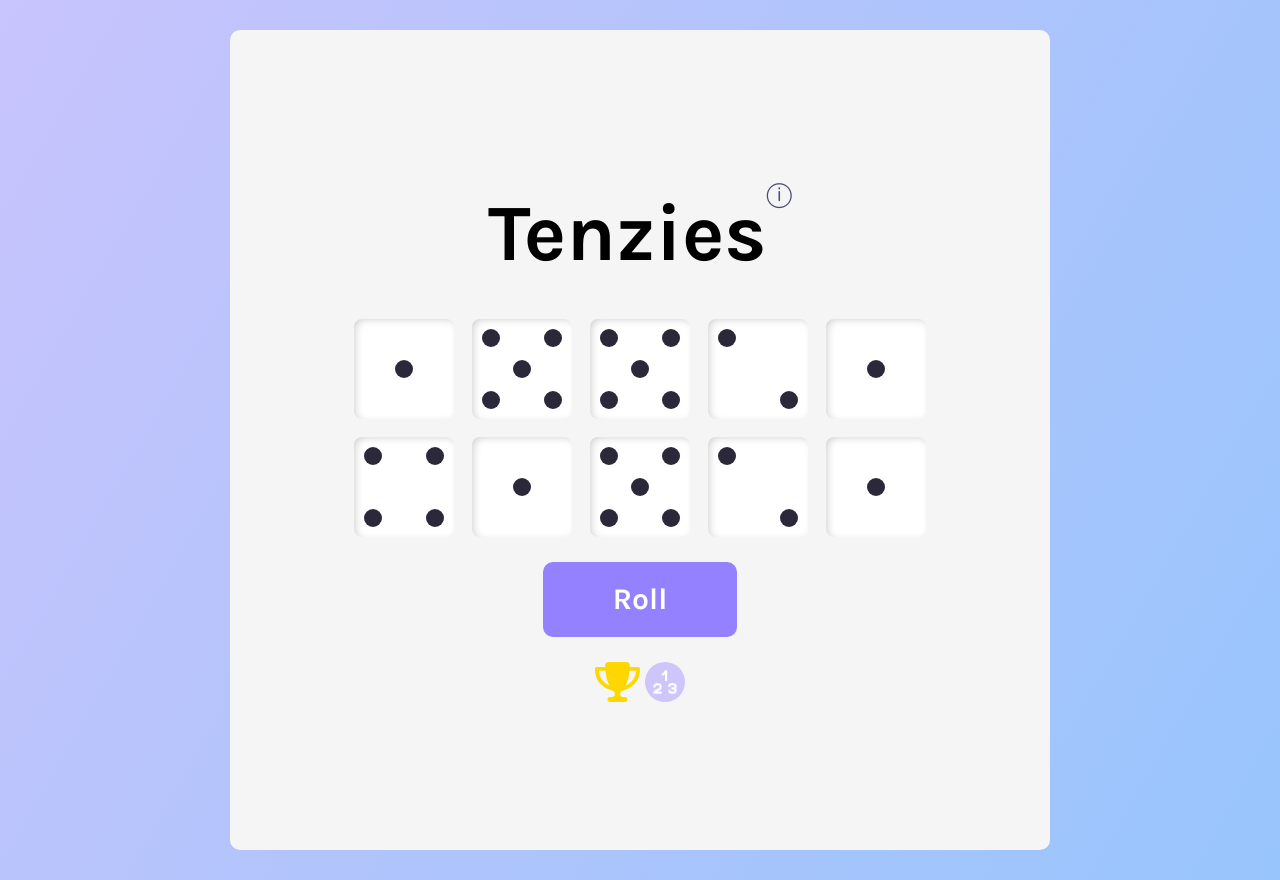
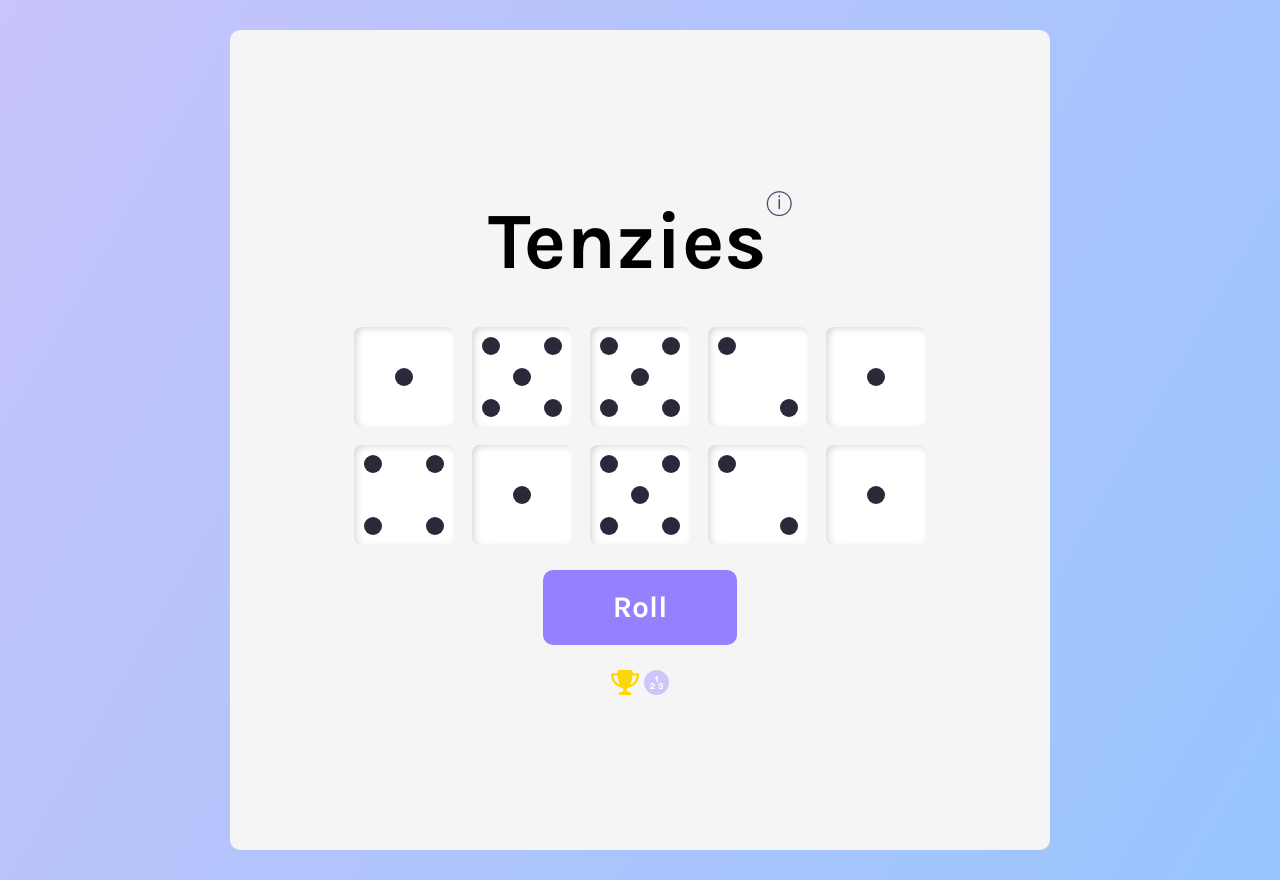
Before and after one commit to bendiz/tenzi-game, a React (Vite) app: page / in a window 1280 px wide. Built offline with nearby package versions, Linux system fonts and the light colour scheme.

Commit message:
Change size of icons

```diff
--- a/src/index.css
+++ b/src/index.css
@@ -231,7 +231,7 @@ p {
 }
 
 .trophy-icon {
-  font-size: 4rem;
+  font-size: 2.5rem;
   cursor: pointer;
 }
 
@@ -252,7 +252,7 @@ span > img {
   background: #9481ff69;
   padding: 0.3rem;
   border-radius: 100px;
-  width: 40px;
+  width: 25px;
   height: auto;
 }
 
@@ -356,6 +356,9 @@ button:hover {
   .dice-container {
     gap: 1rem;
   }
+  .tooltip-info {
+    display: none;
+  }
 }
 
 @media screen and (max-width: 350px) {
```
